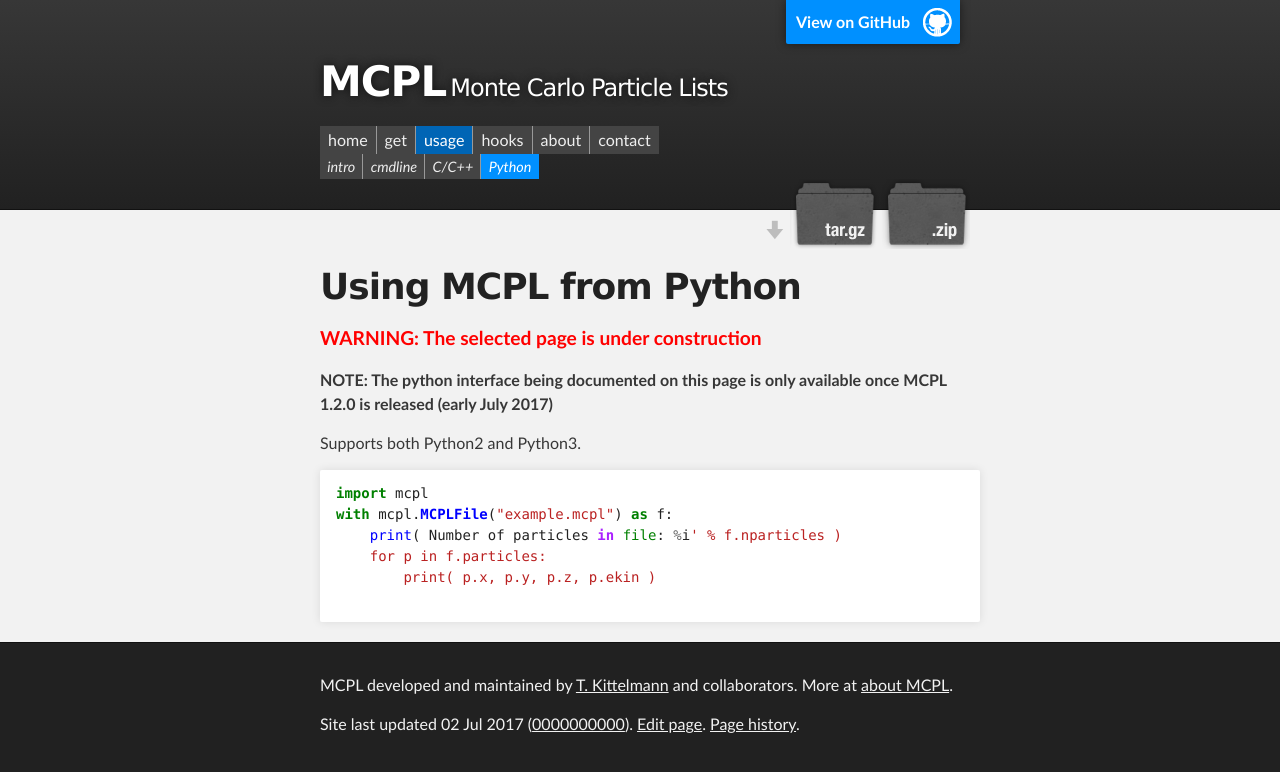
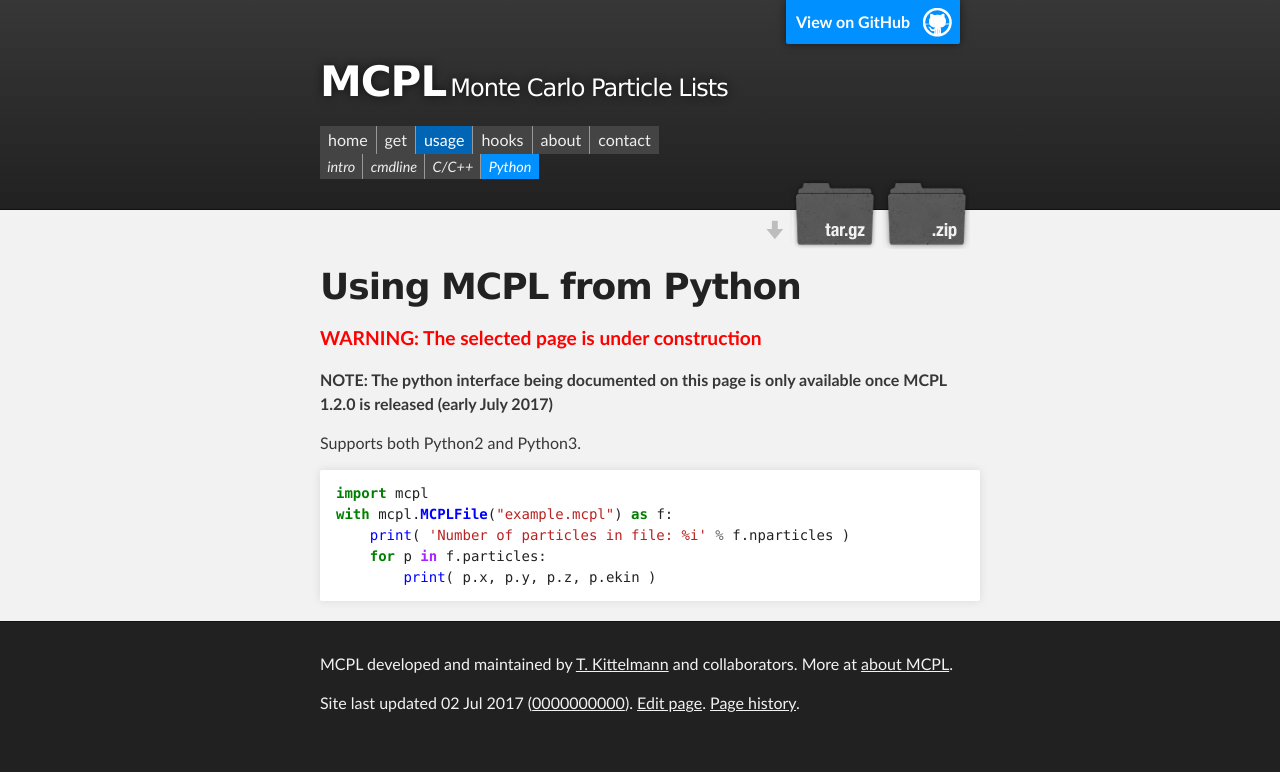
Before and after one commit to mctools/mcpl, a Jekyll site: the page built from usage_python.md, in a window 1280 px wide. Shown: the top 772 px of the page. Built offline with Jekyll 4.4.1, drawn with Linux system fonts in a browser that asks for light colours.

````diff
--- a/usage_python.md
+++ b/usage_python.md
@@ -16,8 +16,7 @@ Supports both Python2 and Python3.
 ```python
 import mcpl
 with mcpl.MCPLFile("example.mcpl") as f:
-    print( Number of particles in file: %i' % f.nparticles )
+    print( 'Number of particles in file: %i' % f.nparticles )
     for p in f.particles:
         print( p.x, p.y, p.z, p.ekin )
-
 ```
````
Also changed, not shown: usage_cmdline.md (+10 -8 lines).
